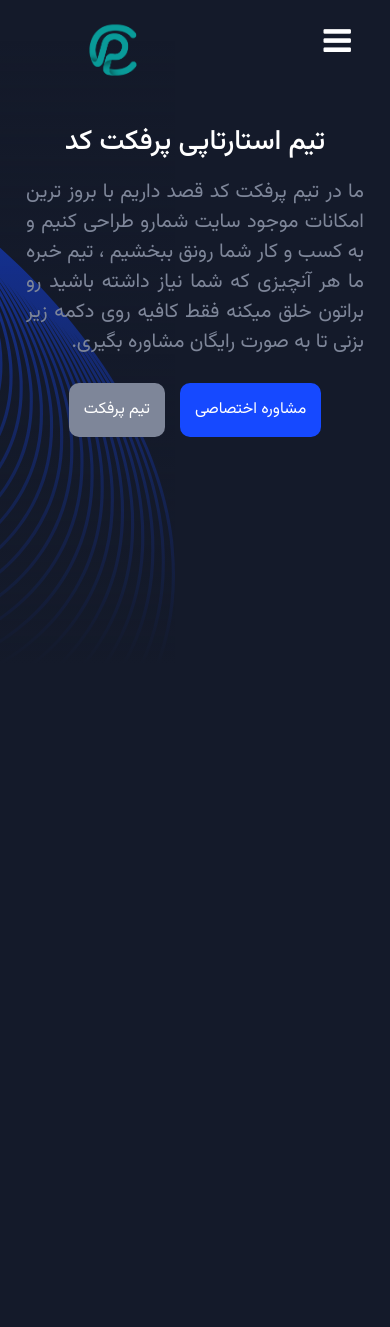
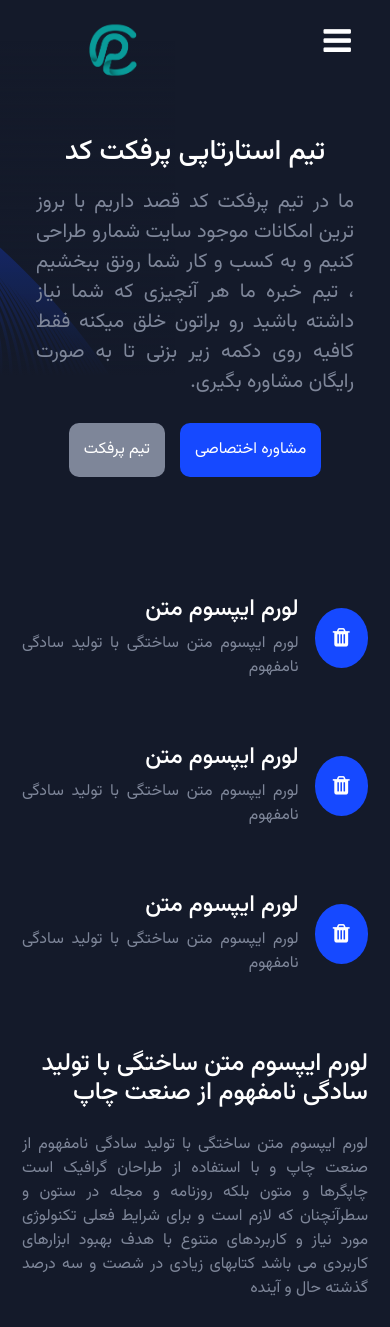
Before and after one commit to Amiraliansaripour/PerfectCodeNew, a React (Create React App) app: page /about in a window 390 px wide. Before the commit the page ends 844 px from the top, so only its background shows below. Built offline with nearby package versions, Linux system fonts and the light colour scheme.

Commit message:
program ourTeam ui and responsive

```diff
--- a/src/App.css
+++ b/src/App.css
@@ -60,7 +60,12 @@ a:hover {
   box-sizing: border-box;
 }
 
-/* content */
+/* content & container */
+
+section {
+  width: 100%;
+}
+
 .content {
   width: 100%;
   text-align: right;
--- a/src/Responsive.css
+++ b/src/Responsive.css
@@ -16,6 +16,7 @@
         position: absolute;
         left: 0;
         top: 40px;
+        height: 350px !important;
         z-index: 1;
     }
 }
--- a/src/components/aboutUs/AboutUs.jsx
+++ b/src/components/aboutUs/AboutUs.jsx
@@ -1,12 +1,14 @@
 import React from 'react'
 import AboutUsHero from './aboutUsHero/AboutUsHero'
 import Navbar from './../Navbar/Navbar';
+import OurTeam from './ourTeam/OurTeam';
 
 const AboutUs = () => {
     return (
         <>
             <Navbar />
             <AboutUsHero />
+            <OurTeam />
         </>
     )
 }
--- a/src/components/aboutUs/aboutUsHero/AboutUsHero.css
+++ b/src/components/aboutUs/aboutUsHero/AboutUsHero.css
@@ -8,7 +8,7 @@
 .bg-img {
     background-image: linear-gradient(180deg, transparent, #141a2a 96%), url("/public/assets/stylingImage/about-us/about-us-hero.svg");
     background-repeat: no-repeat;
-    height: 650px !important;
+    height: 650px;
     transform: rotateY(180deg) translate(20px);
     -webkit-transform: rotateY(180deg) translate(20px);
     -moz-transform: rotateY(180deg) translate(20px);
@@ -17,7 +17,7 @@
     margin: 0 !important;
 }
 .content{
-    width: 60%;
+    width: 100%;
     justify-content: flex-end;
 }
 
--- a/src/components/aboutUs/aboutUsHero/AboutUsHero.jsx
+++ b/src/components/aboutUs/aboutUsHero/AboutUsHero.jsx
@@ -4,7 +4,7 @@ import { Link } from 'react-router-dom';
 const AboutUsHero = () => {
   return (
     <>
-      <div className='header about-us-hero'>
+      <section className='content header about-us-hero'>
         <div className="header-content p-3">
           <div className="content">
             <h1>
@@ -18,13 +18,10 @@ const AboutUsHero = () => {
               <Link to="/" className="btn-active">مشاوره اختصاصی</Link>
             </div>
           </div>
-          <div className="bg-img w-50 p-md-absolut w-md-100 z-2">
-          </div>
+          <div className="bg-img w-50 p-md-absolut w-md-100 z-2"></div>
         </div>
-      </div>
+      </section>
     </>
-
-
   )
 }
 
--- /dev/null
+++ b/src/components/aboutUs/ourTeam/OurTeam.css
@@ -0,0 +1,13 @@
+.ourTeamIcon{
+    width: 60px !important;
+    height: 60px !important;
+    background-color: #1649FF;
+    border-radius: 50%;
+    -webkit-border-radius: 50%;
+    -moz-border-radius: 50%;
+    -ms-border-radius: 50%;
+    -o-border-radius: 50%;
+}
+.ourTeam p {
+    font-size: 16px;
+}
--- /dev/null
+++ b/src/components/aboutUs/ourTeam/OurTeam.jsx
@@ -0,0 +1,43 @@
+import React from 'react'
+import './OurTeam.css'
+const OurTeam = () => {
+    return (
+        <section className='ourTeam row content d-flex justify-content-center align-items-center flex-row m-auto'>
+            <div className='col-12 col-md-5 d-flex flex-column gap-5 mb-5'>
+                <div className='gap-3 d-flex flex-row-reverse d-flex justify-content-center align-items-center'>
+                    <div className='ourTeamIcon d-flex justify-content-center align-items-center mb-3'>
+                        <i className='fa fa-trash fs-4'></i>
+                    </div>
+                    <div className='d-flex flex-column align-items-end'>
+                        <h3>لورم ایپسوم متن</h3>
+                        <p>لورم ایپسوم متن ساختگی با تولید سادگی نامفهوم</p>
+                    </div>
+                </div>
+                <div className='gap-3 d-flex flex-row-reverse d-flex justify-content-center align-items-center'>
+                    <div className='ourTeamIcon d-flex justify-content-center align-items-center mb-3'>
+                        <i className='fa fa-trash fs-4'></i>
+                    </div>
+                    <div className='d-flex flex-column align-items-end'>
+                        <h3>لورم ایپسوم متن</h3>
+                        <p>لورم ایپسوم متن ساختگی با تولید سادگی نامفهوم</p>
+                    </div>
+                </div>
+                <div className='gap-3 d-flex flex-row-reverse d-flex justify-content-center align-items-center'>
+                    <div className='ourTeamIcon d-flex justify-content-center align-items-center mb-3'>
+                        <i className='fa fa-trash fs-4'></i>
+                    </div>
+                    <div className='d-flex flex-column align-items-end'>
+                        <h3>لورم ایپسوم متن</h3>
+                        <p>لورم ایپسوم متن ساختگی با تولید سادگی نامفهوم</p>
+                    </div>
+                </div>
+            </div>
+            <div className='col-12 col-md-5 text-end'>
+                <h2 className='mb-4'>لورم ایپسوم متن ساختگی با تولید سادگی نامفهوم از صنعت چاپ</h2>
+                <p>لورم ایپسوم متن ساختگی با تولید سادگی نامفهوم از صنعت چاپ و با استفاده از طراحان گرافیک است چاپگرها و متون بلکه روزنامه و مجله در ستون و سطرآنچنان که لازم است و برای شرایط فعلی تکنولوژی مورد نیاز و کاربردهای متنوع با هدف بهبود ابزارهای کاربردی می باشد کتابهای زیادی در شصت و سه درصد گذشته حال و آینده</p>
+            </div>
+        </section>
+    )
+}
+
+export default OurTeam
```
